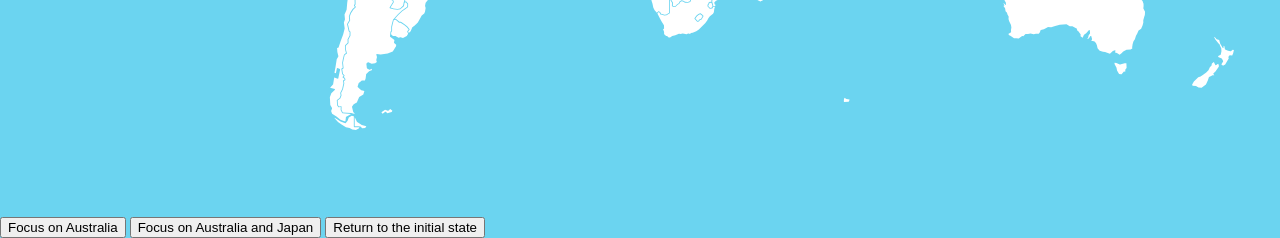
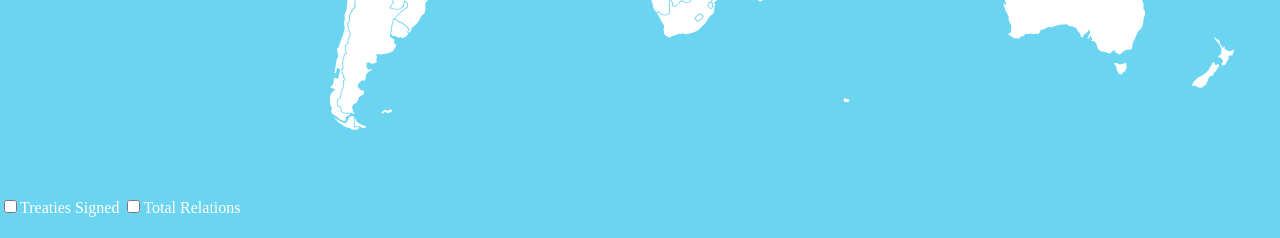
Before and after one commit to whatleadsto/torture-tracker, a PHP site: page / in a window 1280 px wide. Shown: the part 583-821 px from the top of the page. After the commit the page ends 800 px from the top, so only its background shows below. Run offline with PHP 8.4, Linux system fonts and the light colour scheme; data that the repository does not hold is empty.

Commit message:
bloody checkboxes innit

```diff
--- a/index.php
+++ b/index.php
@@ -42,15 +42,16 @@
     jQuery(function(){
       var $ = jQuery;
 
-      $('#focus-single').click(function(){
-        $('#map1').vectorMap('set', 'focus', 'AU');
-      });
-      $('#focus-multiple').click(function(){
-        $('#map1').vectorMap('set', 'focus', ['AU', 'JP']);
-      });
-      $('#focus-init').click(function(){
-        $('#map1').vectorMap('set', 'focus', 1, 0, 0);
-      });
+      // $('#focus-single').click(function(){
+      //   $('#map1').vectorMap('set', 'focus', 'AU');
+      // });
+      // $('#focus-multiple').click(function(){
+      //   $('#map1').vectorMap('set', 'focus', ['AU', 'JP']);
+      // });
+      // $('#focus-init').click(function(){
+      //   $('#map1').vectorMap('set', 'focus', 1, 0, 0);
+      // });
+
       $('#map1').vectorMap({
         map: 'world_mill_en',
         backgroundColor: '#6bd4f0',
@@ -86,8 +87,12 @@
       <h2> by <a href="http://causehub.io">CauseHub</a></h2>
     </header>
     <div id="map1" style="width: 100%; height: 100%"></div>
-    <button id="focus-single">Focus on Australia</button>
-    <button id="focus-multiple">Focus on Australia and Japan</button>
-    <button id="focus-init">Return to the initial state</button>
+    <section class="options">
+      <form>
+        <input type="checkbox" name="treaties-signed" id="treaties-signed" value="treaties-signed">Treaties Signed</input>
+        <input type="checkbox" name="total-relations" id="total-relations" value="total-relations">Total Relations</input>
+      </form>
+    </section>
 </body>
+
 </html>
--- a/jquery-jvectormap.css
+++ b/jquery-jvectormap.css
@@ -24,8 +24,15 @@ h1, h2{
 }
 
 a{
-    color: #ccf0e4;
+    color: #c6f0e9;
     text-decoration: none;
+}
+
+
+.options{
+    position: absolute;
+    bottom: 0;
+    left: 0;
 }
 
 
```
